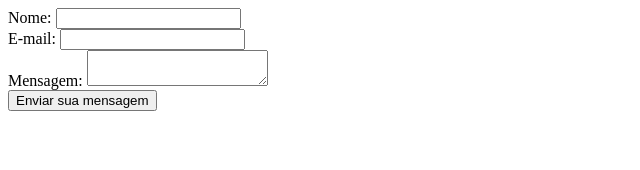
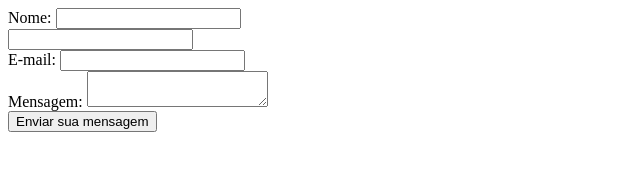
Before and after one commit to CristianoGehring/gitflow, a plain HTML site: page index.html in a window 1280 px wide. Shown: the whole page, without its empty margins (0-640 px from the left). Drawn offline with Linux system fonts and the light colour scheme.

Commit message:
novo campo

```diff
--- a/index.html
+++ b/index.html
@@ -9,6 +9,7 @@
             <label for="name">Nome:</label>
             <input type="text" id="name" />
         </div>
+        <input type="text" id="sobrenome" />
         <div>
             <label for="email">E-mail:</label>
             <input type="mail" id="email" />
```
